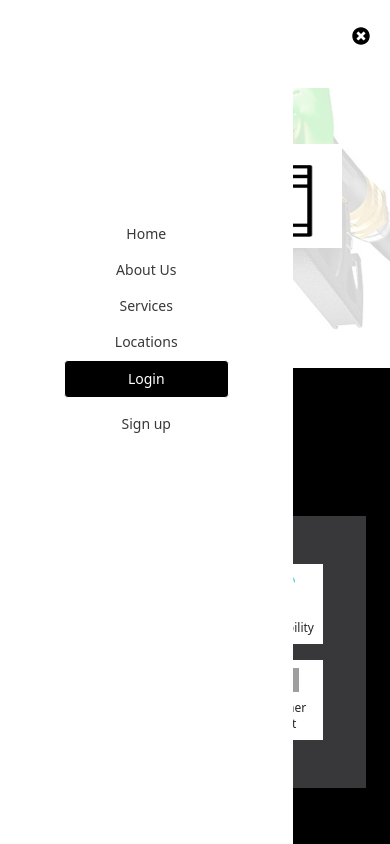
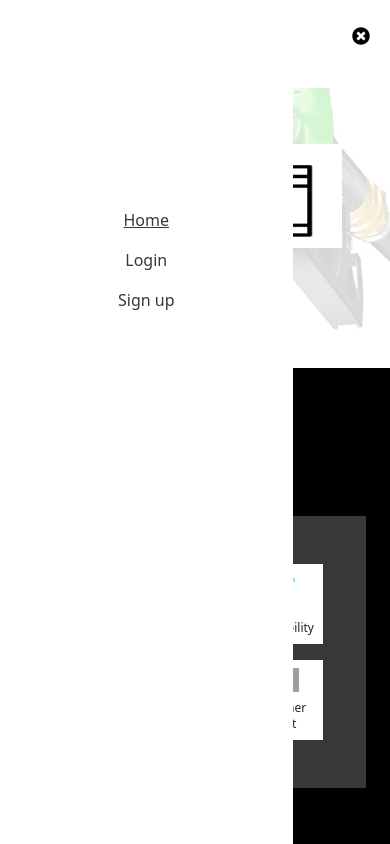
Before and after one commit to Adeboye22/fuel_up, a React (Vite) app in the folder frontend/: page / in a window 390 px wide. Both pictures are taken after a click on the button 361 px from the left and 36 px from the top of the page. Shown: the top 844 px of the page. Built offline with nearby package versions, Linux system fonts and the light colour scheme; grey boxes are pictures that could not be loaded.

Commit message:
Improved NavBar: added new styling to the navbar.

```diff
--- a/frontend/src/Components/navbar.jsx
+++ b/frontend/src/Components/navbar.jsx
@@ -17,19 +17,26 @@ const NavBar = () => {
     setIsOpen(false)
   }
 
+  const activeNav = ({isActive}) => {
+    return{
+      textDecorationLine: isActive? "underline": "none"
+    }
+  }
+
   return (
     <div className='flex flex-row justify-between bg-white mt-4'>
         <div>
             <NavLink to="/"><img src={Logo} className='sm:hidden md:hidden h-12 w-16 -my-8' /></NavLink>
         </div>
-        <div className={`sm:fixed sm:top-4 sm:left-0 sm:bg-white sm:h-full sm:w-3/4 sm:text-sm  sm:text-center sm:p-16 text-lg -my-4`}>
-            <ul className='sm:flex sm:flex-col sm:gap-4 sm:my-40 text-gray flex flex-row gap-8 font-medium'>
-              <li><NavLink to="/" onClick={closeNavBar}>Home</NavLink></li>
-              <a href="#about" ><li onClick={closeNavBar}>About Us</li></a>
-              <a href="#services" onClick={closeNavBar}><li>Services</li></a>
-              <a href="#locations" onClick={closeNavBar}><li>Locations</li></a>
-              <button onClick={login} className='bg-black px-4 py-2 -mt-2 text-white border rounded'>Login</button>
-              <li><NavLink to="signup" onClick={closeNavBar}>Sign up</NavLink></li>
+        <div className={`sm:fixed sm:top-4 sm:left-0 sm:bg-white sm:h-full sm:w-3/4 sm:text-base  sm:text-center sm:p-16 text-lg -my-4`}>
+            <ul className='sm:flex sm:flex-col sm:gap-4 sm:my-36 text-gray flex flex-row gap-8 font-medium'>
+              <li><NavLink to="/" onClick={closeNavBar} style={activeNav}>Home</NavLink></li>
+              <a href="#about" className='sm:hidden'><li>About Us</li></a>
+              <a href="#services" className='sm:hidden'><li>Services</li></a>
+              <a href="#locations" className='sm:hidden'><li>Locations</li></a>
+              <button onClick={login} className='sm:hidden bg-black px-4 py-2 -mt-2 text-white border rounded'>Login</button>
+              <li className='sm:block hidden'><NavLink to="login" onClick={closeNavBar} style={activeNav}>Login</NavLink></li>
+              <li><NavLink to="signup" onClick={closeNavBar} style={activeNav}>Sign up</NavLink></li>
             </ul>
         </div>
     </div>
```
